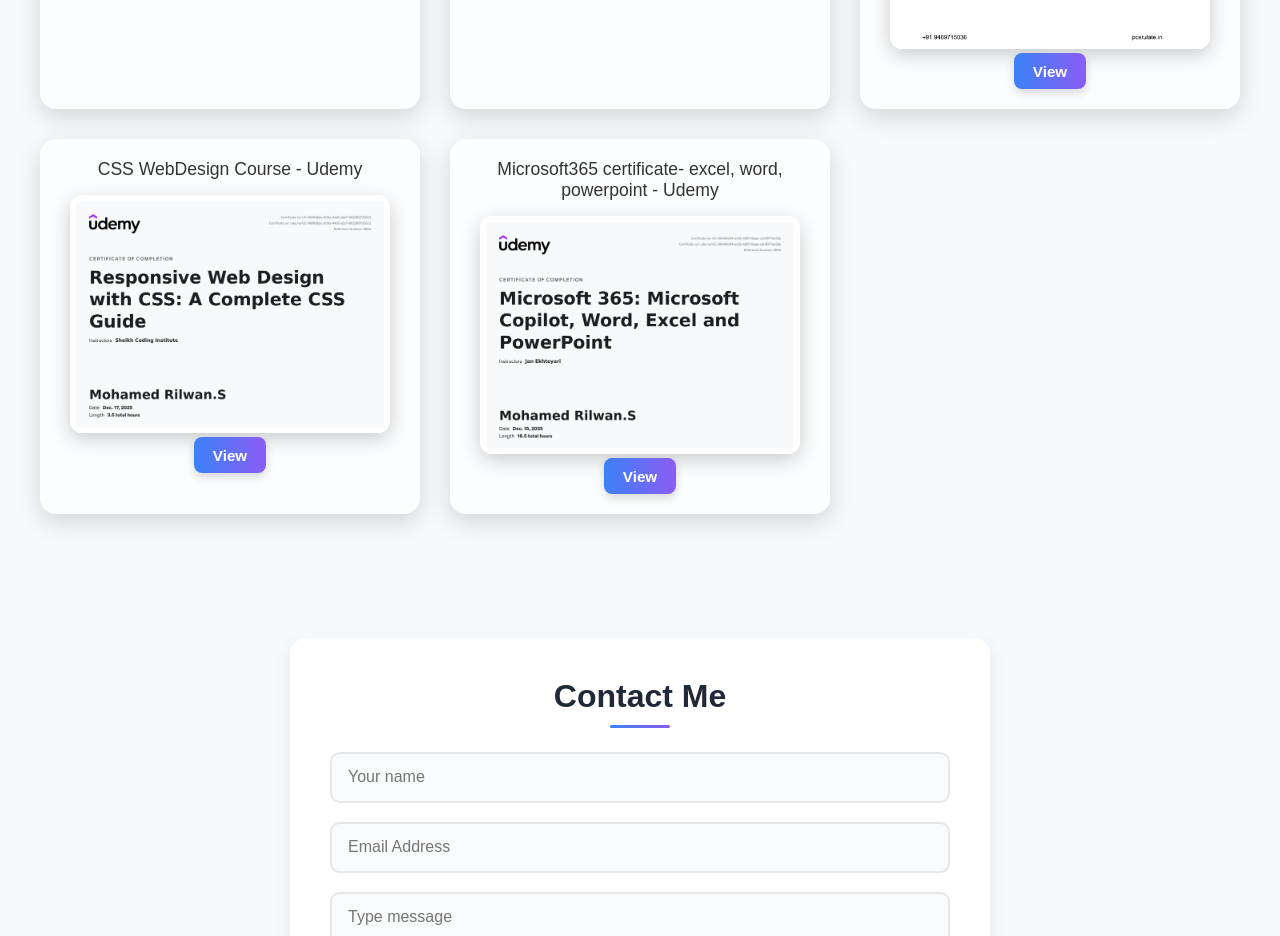
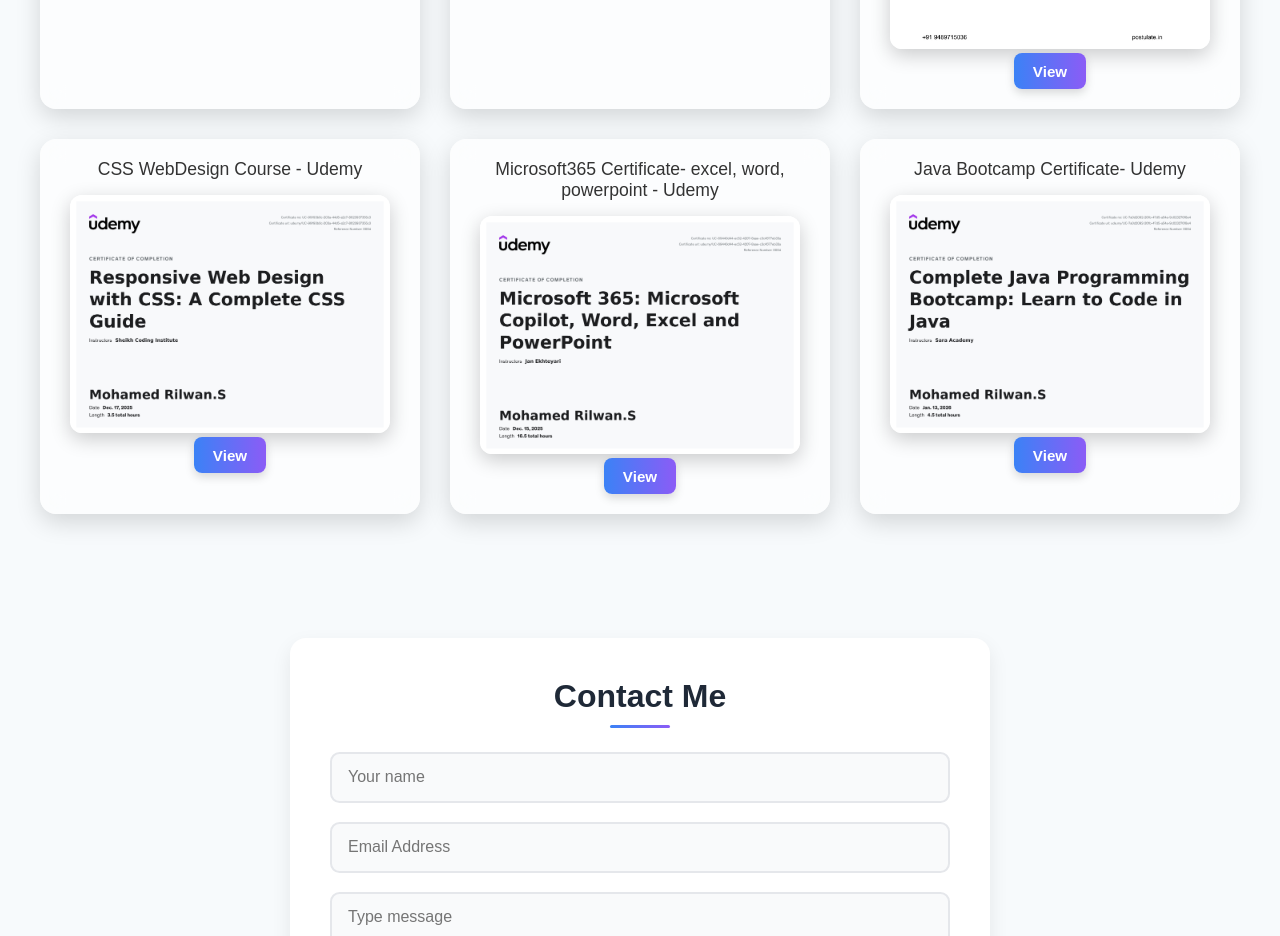
Before and after one commit to Fireff5/port, a React (Create React App) app: page / in a window 1280 px wide. Shown: the part 3600-4536 px from the top of the page. Built offline with nearby package versions, Linux system fonts and the light colour scheme.

Commit message:
certificate added

```diff
--- a/src/components/Certificates.js
+++ b/src/components/Certificates.js
@@ -4,6 +4,7 @@
 import ethicalHackingCert from "../assets/ethical-hacking-cert.jpg";
 import cssWebdesignCert from "../assets/csswebdesign-cert.jpg";
 import microsoft365Cert from "../assets/microsoft365-cert.jpg";
+import JavaBootcampCert from "../assets/Java-bootcamp-cert.jpg";
 import './Certificates.css';
 
 const Certificates = () => {
@@ -67,7 +68,7 @@
 
         <li>
              <p className="mt-2">
-            Microsoft365 certificate- excel, word, powerpoint - Udemy
+            Microsoft365 Certificate- excel, word, powerpoint - Udemy
              </p>
               <img
               src={microsoft365Cert}
@@ -78,6 +79,19 @@
              View
           </a>
         </li>
+
+        <li>
+            <p className="mt-2">Java Bootcamp Certificate- Udemy</p>
+            <img
+            src={JavaBootcampCert}
+            alt="Java Bootcamp Certificate- Udemy"
+            className="w-64 h-auto rounded shadow"
+          />
+          <a className="view-btn" href={JavaBootcampCert} target="_blank" rel="noopener noreferrer">
+             View
+          </a>
+        </li>
+
       </ul>
     </section>
   );
```
Also changed, not shown: src/assets/Java-bootcamp-cert.jpg (added).
